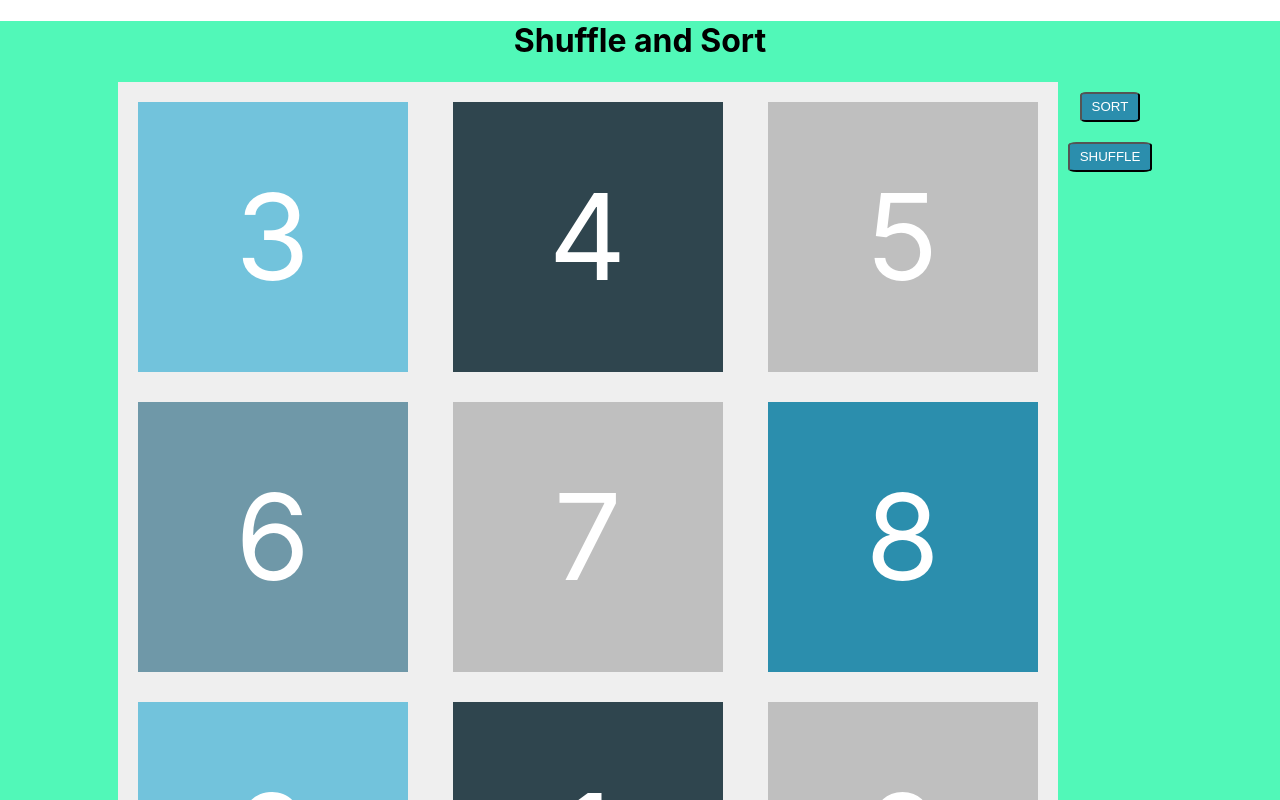
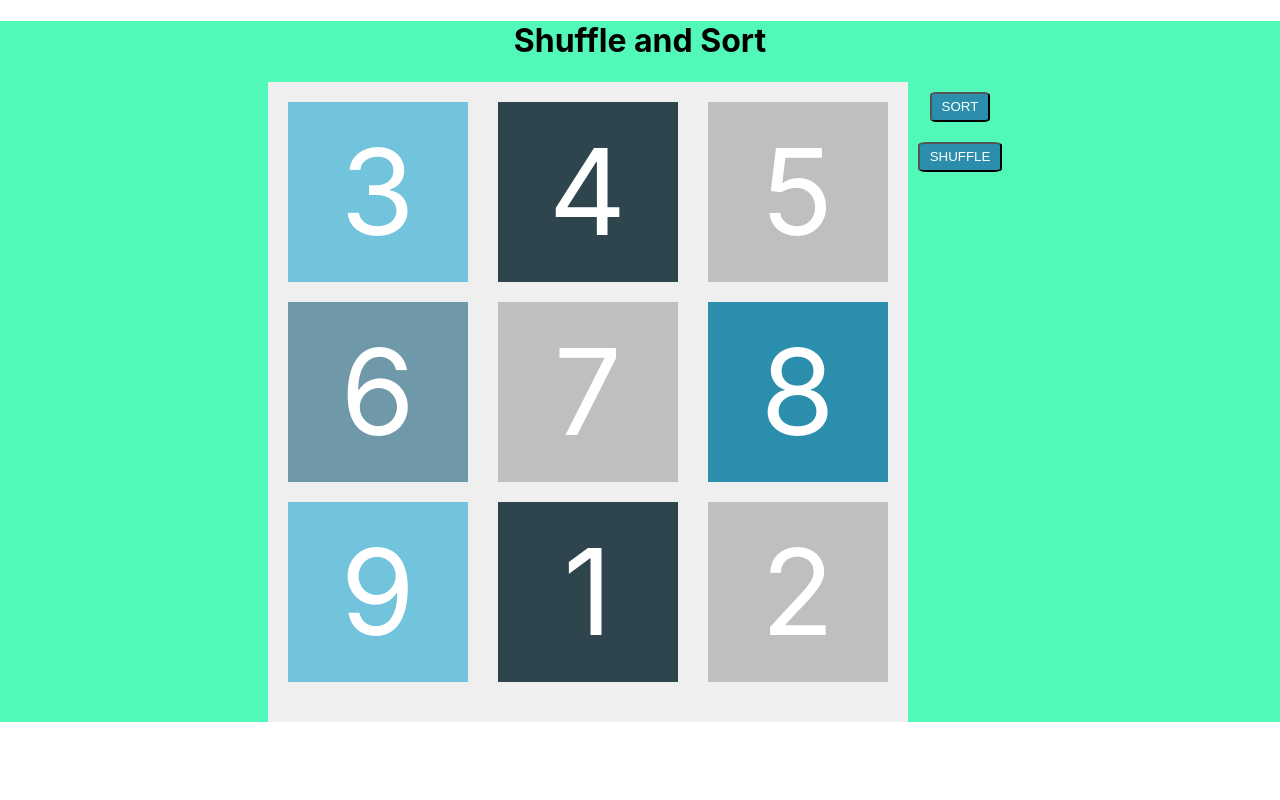
Before and after one commit to iamitesh/shuffle-sort, a React (Create React App) app: page / in a window 1280 px wide. Shown: the top 800 px of the page. Built offline with nearby package versions, Linux system fonts and the light colour scheme.

Commit message:
change layout

```diff
--- a/src/App.css
+++ b/src/App.css
@@ -1,7 +1,7 @@
 .wrapper {
   padding: 20px;
-  height: 900px;
-  width: 900px;
+  height: 600px;
+  width: 600px;
   display: flex;
   justify-content: space-between;
   align-items: space-around;
```
